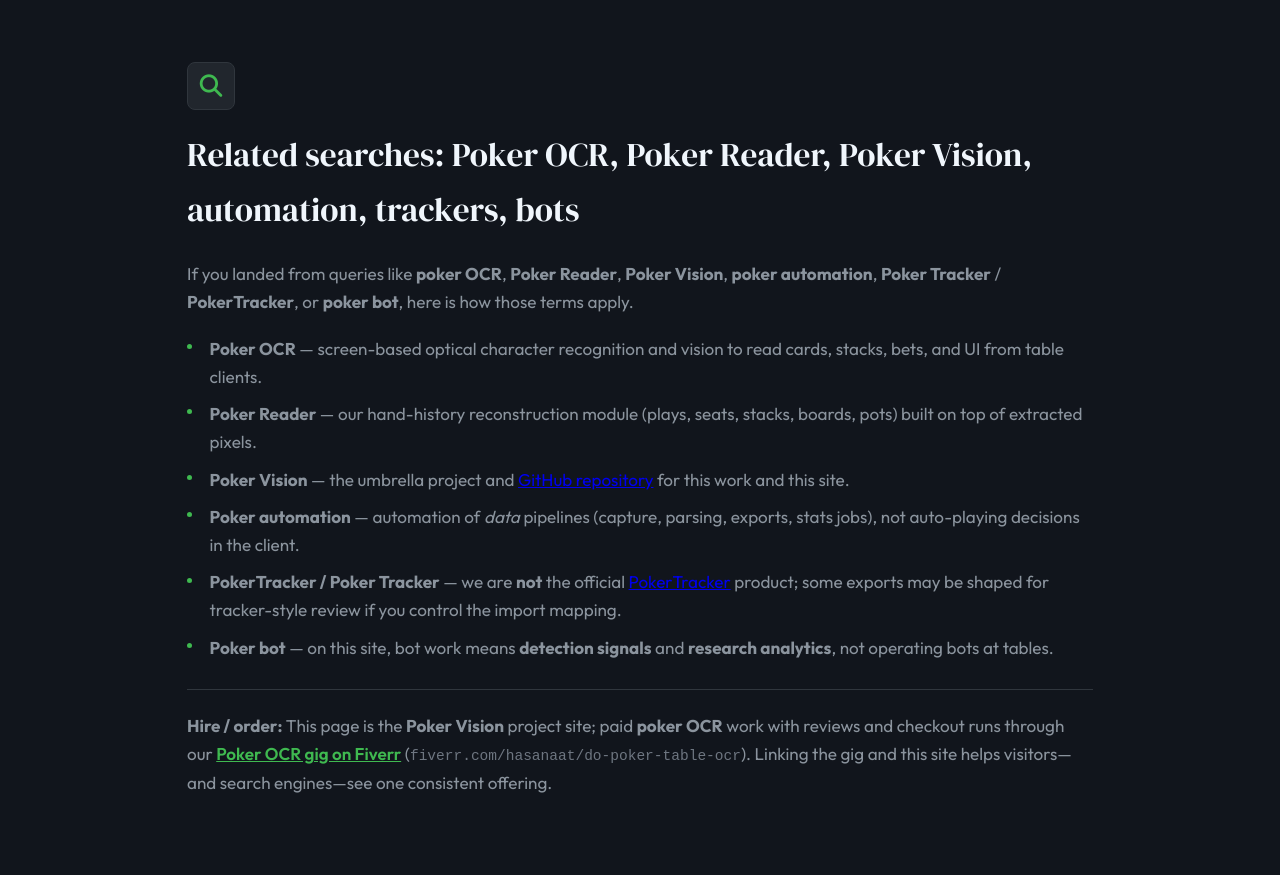
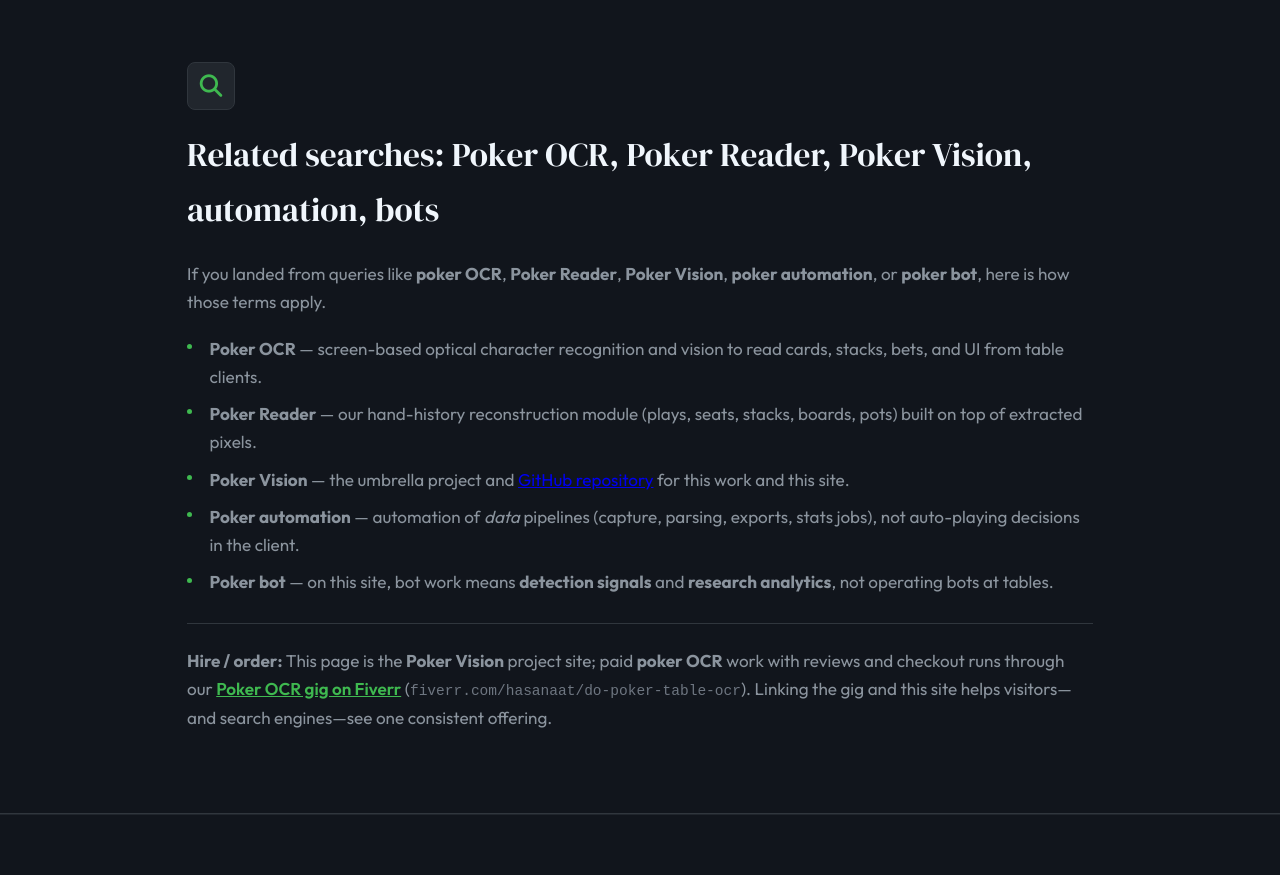
Before and after one commit to azbvision/Poker-OCR-Website, a website built with Vite: page index.html in a window 1280 px wide. Shown: the part 2782-3657 px from the top of the page. Built offline with nearby package versions, Linux system fonts and the light colour scheme; files whose address does not match are found by name.

Commit message:
Updated banner and suggestion text

```diff
--- a/index.html
+++ b/index.html
@@ -1816,14 +1816,13 @@
 
     <section id="topics" class="section--muted" aria-labelledby="topics-heading">
       <div class="section-icon"><i class="fa-solid fa-magnifying-glass" aria-hidden="true"></i></div>
-      <h2 id="topics-heading">Related searches: Poker OCR, Poker Reader, Poker Vision, automation, trackers, bots</h2>
-      <p>If you landed from queries like <strong>poker OCR</strong>, <strong>Poker Reader</strong>, <strong>Poker Vision</strong>, <strong>poker automation</strong>, <strong>Poker Tracker</strong> / <strong>PokerTracker</strong>, or <strong>poker bot</strong>, here is how those terms apply.</p>
+      <h2 id="topics-heading">Related searches: Poker OCR, Poker Reader, Poker Vision, automation, bots</h2>
+      <p>If you landed from queries like <strong>poker OCR</strong>, <strong>Poker Reader</strong>, <strong>Poker Vision</strong>, <strong>poker automation</strong>, or <strong>poker bot</strong>, here is how those terms apply.</p>
       <ul>
         <li><strong>Poker OCR</strong> — screen-based optical character recognition and vision to read cards, stacks, bets, and UI from table clients.</li>
         <li><strong>Poker Reader</strong> — our hand-history reconstruction module (plays, seats, stacks, boards, pots) built on top of extracted pixels.</li>
         <li><strong>Poker Vision</strong> — the umbrella project and <a href="https://github.com/azbvision/PokerVision" target="_blank" rel="noopener noreferrer">GitHub repository</a> for this work and this site.</li>
         <li><strong>Poker automation</strong> — automation of <em>data</em> pipelines (capture, parsing, exports, stats jobs), not auto-playing decisions in the client.</li>
-        <li><strong>PokerTracker / Poker Tracker</strong> — we are <strong>not</strong> the official <a href="https://www.pokertracker.com/" target="_blank" rel="noopener noreferrer">PokerTracker</a> product; some exports may be shaped for tracker-style review if you control the import mapping.</li>
         <li><strong>Poker bot</strong> — on this site, bot work means <strong>detection signals</strong> and <strong>research analytics</strong>, not operating bots at tables.</li>
       </ul>
       <p class="topics-fiverr"><strong>Hire / order:</strong> This page is the <strong>Poker Vision</strong> project site; paid <strong>poker OCR</strong> work with reviews and checkout runs through our <a href="https://www.fiverr.com/hasanaat/do-poker-table-ocr" target="_blank" rel="noopener noreferrer">Poker OCR gig on Fiverr</a> (<span class="topics-fiverr-path">fiverr.com/hasanaat/do-poker-table-ocr</span>). Linking the gig and this site helps visitors—and search engines—see one consistent offering.</p>
```
Also changed, not shown: dist/index.html.
